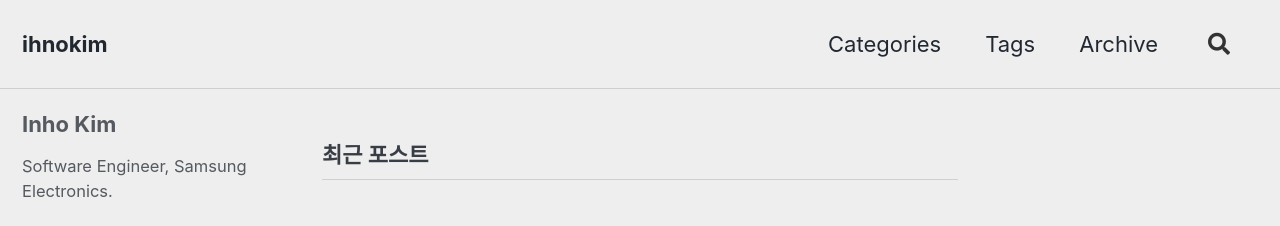
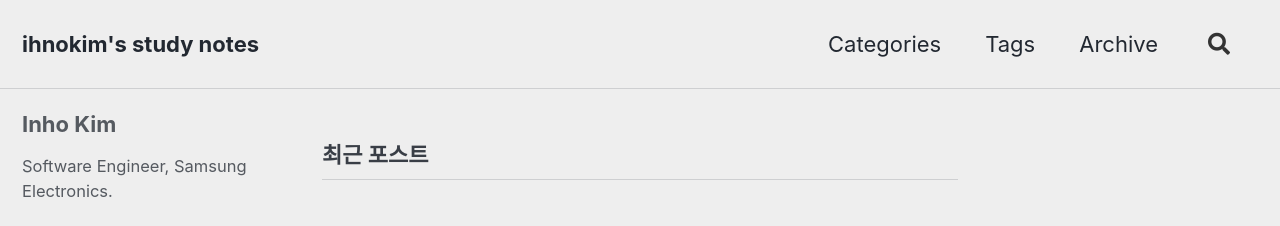
Before and after one commit to ihnokim/ihnokim.github.io, a Jekyll site: the page built from index.html, in a window 1280 px wide and 1147 px high. Shown: the top 226 px of the window. Built offline with Jekyll 4.4.1, drawn with Linux system fonts in a browser that asks for light colours; cached includes are drawn as plain includes; the list of posts is cut into pages by our own code.

Commit message:
Update title

```diff
--- a/_config.yml
+++ b/_config.yml
@@ -16,10 +16,10 @@ minimal_mistakes_skin    : "air" # "air", "aqua", "contrast", "dark", "dirt", "n
 
 # Site Settings
 locale                   : "ko"
-title                    : "ihnokim"
+title                    : "ihnokim's study notes"
 title_separator          : "-"
 name                     : "Inho Kim"
-description              : "ihnokim's study notes."
+description              : "ihnokim's study notes"
 url                      : "https://ihnokim.github.io"
 baseurl                  : # the subpath of your site, e.g. "/blog"
 repository               : "ihnokim/ihnokim.github.io"
```
